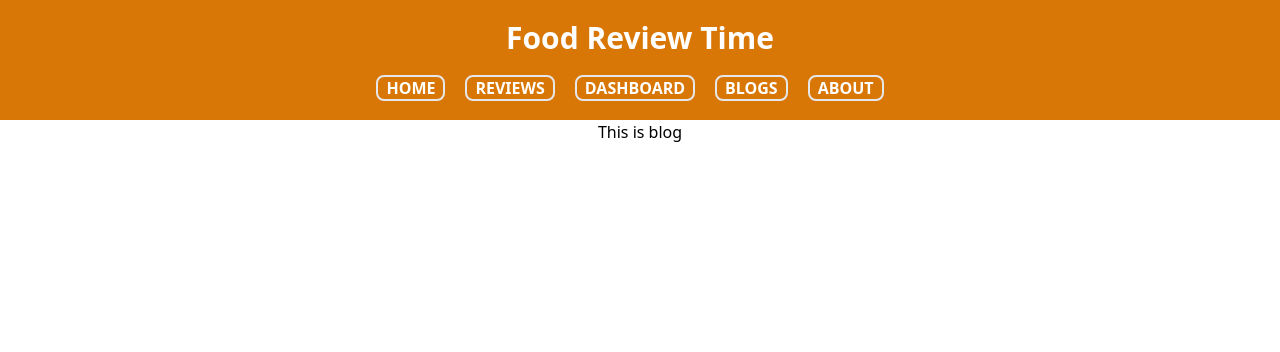
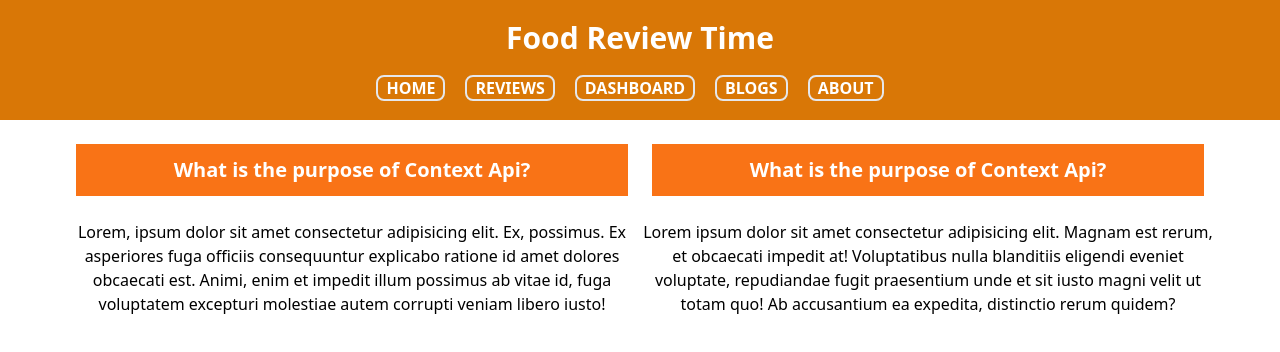
Before and after one commit to mdmehedihasan/food-review-time, a React (Create React App) app: page /blogs in a window 1280 px wide. Shown: the top 352 px of the page. Built offline with nearby package versions, Linux system fonts and the light colour scheme.

Commit message:
blogs section desing start

```diff
--- a/src/Component/Blogs/Blogs.js
+++ b/src/Component/Blogs/Blogs.js
@@ -2,8 +2,20 @@ import React from 'react';
 
 const Blogs = () => {
     return (
-        <div>
-            <p>This is blog</p>
+        <div className='flex px-16'>
+            <div className='flex-1'>
+                <h1 className='text-xl font-bold my-6 bg-orange-500 text-white mx-3 py-3'>
+                    What is the purpose of Context Api?
+                </h1>
+                <p>Lorem, ipsum dolor sit amet consectetur adipisicing elit. Ex, possimus. Ex asperiores fuga officiis consequuntur explicabo ratione id amet dolores obcaecati est. Animi, enim et impedit illum possimus ab vitae id, fuga voluptatem excepturi molestiae autem corrupti veniam libero iusto!</p>
+            </div>
+            <div className='flex-1'>
+                <h1 className='text-xl font-bold my-6 bg-orange-500 text-white mx-3 py-3 '>
+                    What is the purpose of Context Api?
+                </h1>
+                <p>Lorem ipsum dolor sit amet consectetur adipisicing elit. Magnam est rerum, et obcaecati impedit at! Voluptatibus nulla blanditiis eligendi eveniet voluptate, repudiandae fugit praesentium unde et sit iusto magni velit ut totam quo! Ab accusantium ea expedita, distinctio rerum quidem?</p>
+            </div>
+
         </div>
     );
 };
```
